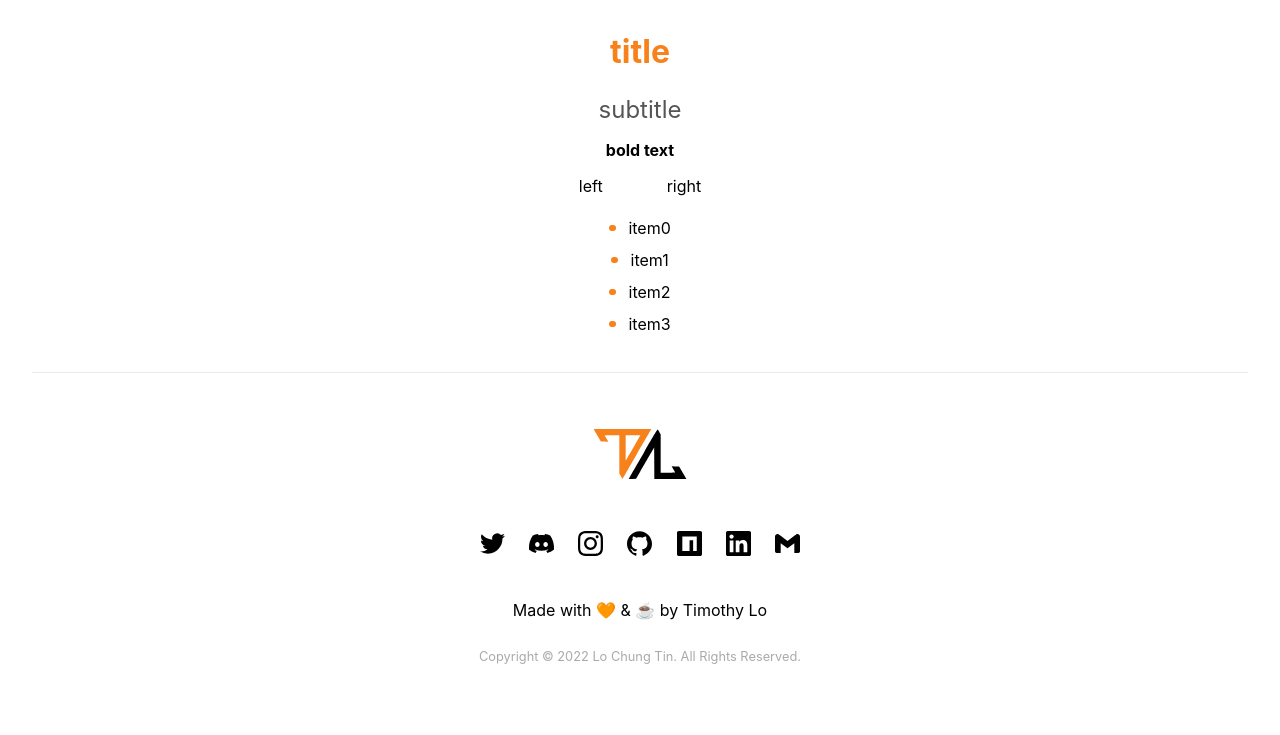
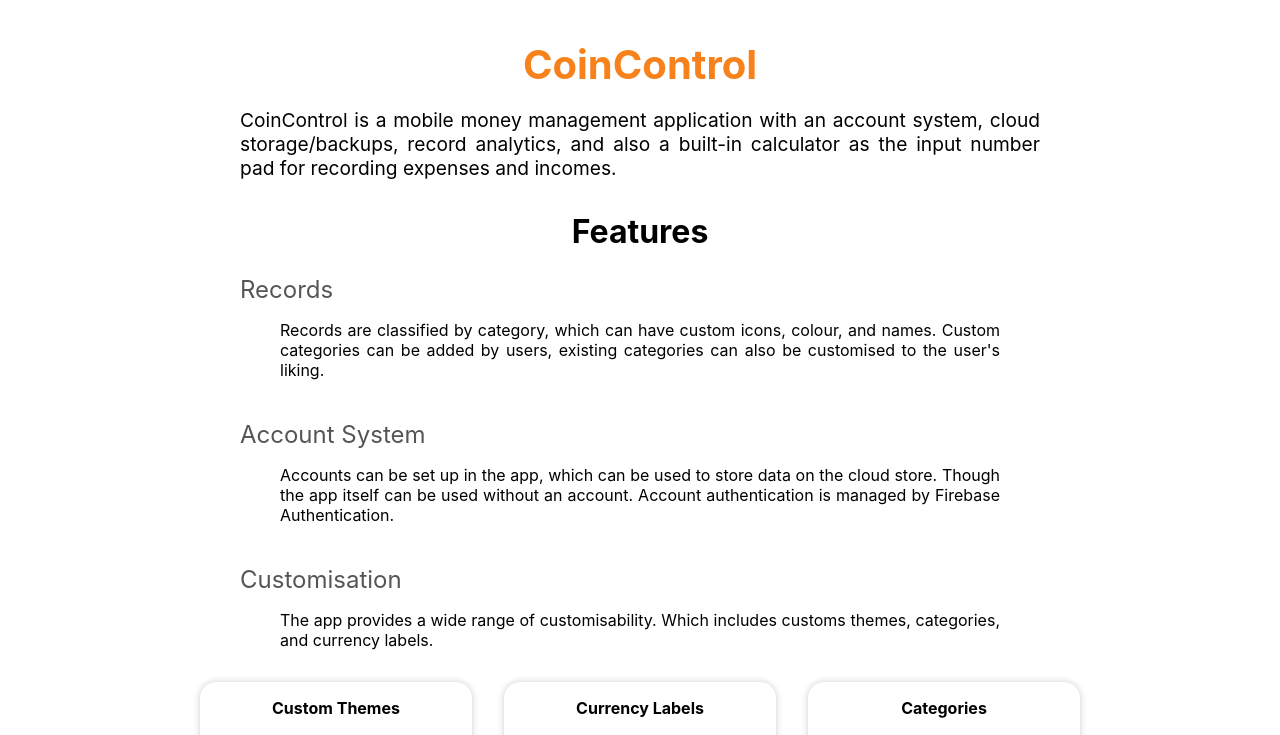
Before and after one commit to lochungtin/portfolio, a Next.js app: page /projects/1 in a window 1280 px wide. Shown: the top 735 px of the page. Built offline with nearby package versions, Linux system fonts and the light colour scheme.

Commit message:
dynamic loading div styling

```diff
--- a/pages/projects/[pid].js
+++ b/pages/projects/[pid].js
@@ -6,20 +6,45 @@ import { getProject } from '../api/firebase';
 import Footer from '../components/footer';
 
 import styles from '../../styles/detail.module.css';
+import Head from 'next/head';
 
 const data = {
-    order: 't0s0b0h0o2p0e-o2p1e-e-l0',
+    order: 'n0 a0 t0 s0 p0 s1 p1 s2 p2 h4 x1 b0 p3 e- x1 b1 p4 l0 e- x1 b2 p5 e- e- s3 p6 l1 s4 p7 t1 p8',
     content: {
-        t0: 'title',
-        s0: 'subtitle',
-        b0: 'bold text',
-        p0: 'left',
-        p1: 'right',
+        n0: 'CoinControl',
+        t0: 'Features',
+        t1: 'Future Plans',
+        s0: 'Records',
+        s1: 'Account System',
+        s2: 'Customisation',
+        b0: 'Custom Themes',
+        b1: 'Currency Labels',
+        b2: 'Categories',
+        s3: 'Data Management',
+        s4: 'Notifications',
+        a0: `CoinControl is a mobile money management application with an account system, cloud storage/backups, record analytics, and also a built-in calculator as the input number pad for recording expenses and incomes.`,
+        p0: `Records are classified by category, which can have custom icons, colour, and names. Custom categories can be added by users, existing categories can also be customised to the user's liking.`,
+        p1: `Accounts can be set up in the app, which can be used to store data on the cloud store. Though the app itself can be used without an account. Account authentication is managed by Firebase Authentication.`,
+        p2: `The app provides a wide range of customisability. Which includes customs themes, categories, and currency labels.`,
+        p3: `With a custom colour picker, users can choose from 30 different flat design colours and customise their app's accent. Light mode is also a togglable option in the settings.`,
+        p4: `Users can select their currency label for their spending records, which include:`,
+        p5: `Users can select from various icons to create their own custom categories to label their spendings and incomes. Each category is stylable with the 30 custom colours provided by the colour picker.`,
+        p6: `Data is stored both locally and on the cloud via Firebase's Realtime Database System. Data syncing can be done with a press of a button. Syncing methods include`,
+        p7: `Notifications can be set to remind users to record and update their expenses daily. While the notification's default firing time is at 11:00PM local time, they can be customised to fit the user's personal schedule.`,
+        p8: `Some next steps I have in mind are creating a web application for CoinControl, so data can be accessed and updated on the computer as well, which will improve accessibility and ease of use.`,
         l0: {
-            '0': 'item0',
-            '1': 'item1',
-            '2': 'item2',
-            '3': 'item3',
+            '0': 'USD',
+            '1': 'GBP',
+            '2': 'EUR',
+            '3': 'HKD',
+            '4': 'NTD',
+            '5': 'JPY',
+            '6': 'KRW',
+        },
+        l1: {
+            '0': 'Select Latest (default option)',
+            '1': 'Cloud Overwrite Local',
+            '2': 'Local OVerwrite Cloud',
         },
     }
 };
@@ -43,7 +68,7 @@ export default function ProjectDetail() {
     //     return <div></div>
 
     const d = (children, type) => {
-        return <div className={`${styles[type[0]]} ${styles[`m${type[1]}`]}`}>
+        return <div className={`${styles[`m${type[1]}`]} ${styles[type[0]]}`}>
             {children}
         </div>;
     }
@@ -78,7 +103,7 @@ export default function ProjectDetail() {
     let cStack = new Array([]);
     let index = 0;
 
-    data.order.match(/../g).forEach(expression => {
+    data.order.replace(/ /g, '').match(/../g).forEach(expression => {
         switch (expression[0]) {
             // open div handling
             case 'o':
@@ -95,8 +120,17 @@ export default function ProjectDetail() {
                 break;
 
             // singleton element handling
+            case 'n':
+                cStack[index].push((
+                    <Head>
+                        <title>{data.content.n0}</title>
+                        <link rel="icon" href='/logo/favicon.ico' />
+                        <meta name="viewport" content="width=device-width, initial-scale=1.0"></meta>
+                    </Head>
+                ));
             case 't':
             case 's':
+            case 'a':
             case 'p':
             case 'b':
                 cStack[index].push(p(expression));
--- a/styles/detail.module.css
+++ b/styles/detail.module.css
@@ -1,59 +1,3 @@
-.r {
-    position: relative;
-    padding: 0 2rem;
-}
-
-.m {
-    align-items: center;
-    display: flex;
-    flex-direction: column;
-    justify-content: center;
-}
-
-.t {
-    color: #f7821b;
-    font-size: 2rem;
-    font-weight: bold;
-    margin-bottom: 0;
-}
-
-.s {
-    color: #555555;
-    font-size: 1.5rem;
-    margin-bottom: 0;
-}
-
-.b {
-    font-weight: bold;
-    margin-bottom: 0;
-}
-
-.h {
-    align-items: center;
-    display: flex;
-    flex-direction: row;
-    justify-content: center;
-}
-
-.lRow {
-    align-items: center;
-    display: flex;
-    flex-direction: row;
-    justify-content: center;
-}
-
-.lDot {
-    background-color: #f7821b;
-    border-radius: 0.2rem;
-    height: 0.4rem;
-    margin-right: 0.8rem;
-    width: 0.4rem;
-}
-
-.l {
-    line-height: 0;
-}
-
 .m1 {
     margin: 0 1rem;
 }
@@ -91,7 +35,7 @@
 }
 
 .mA {
-    margin: 2rem
+    margin: 2rem;
 }
 
 .mB {
@@ -113,3 +57,132 @@
 .mF {
     margin: 4rem;
 }
+
+
+.r {
+    position: relative;
+    padding: 0 2rem;
+}
+
+.m {
+    align-items: center;
+    display: flex;
+    flex: 1;
+    flex-direction: column;
+    justify-content: center;
+}
+
+.n {
+    color: #f7821b;
+    font-size: 2.5rem;
+    font-weight: bold;
+    margin-bottom: 0;
+}
+
+.t {
+    /* color: #f7821b; */
+    font-size: 2rem;
+    font-weight: bold;
+    margin-bottom: 0;
+}
+
+.s {
+    color: #555555;
+    font-size: 1.5rem;
+    margin-bottom: 0;
+}
+
+.a {
+    font-size: 1.2rem;
+    margin-bottom: 0;
+}
+
+.b {
+    font-weight: bold;
+    margin-bottom: 0;
+}
+
+.o {
+    align-items: center;
+    display: flex;
+    flex-direction: column;
+    justify-content: center;
+}
+
+.x {
+    align-items: center;
+    border-radius: 1rem;
+    box-shadow: 0 0 7px rgba(0, 0, 0, 0.2);
+    display: flex;
+    flex-direction: column;
+    justify-content: center;
+    padding: 0 1rem;
+}
+
+.h {
+    align-items: flex-start;
+    display: flex;
+    flex-direction: row;
+    justify-content: center;
+}
+
+.lRow {
+    align-items: center;
+    display: flex;
+    flex-direction: row;
+    justify-content: center;
+}
+
+.lDot {
+    background-color: #f7821b;
+    border-radius: 0.2rem;
+    height: 0.4rem;
+    margin-right: 0.8rem;
+    width: 0.4rem;
+}
+
+.l {
+    line-height: 0;
+}
+
+@media only screen and (max-width: 768px) {
+    .h {
+        flex-direction: column;
+    }
+
+    .o {
+        margin-top: 1rem;
+        width: 90vw;
+    }
+
+    .x {
+        margin-top: 1rem;
+        width: 90vw;
+    }
+}
+
+@media only screen and (min-width: 769px) {
+    .t {
+        max-width: 60rem;
+    }
+
+    .s {
+        width: 50rem;
+    }
+
+    .a {
+        max-width: 50rem;
+    }
+
+    .p {
+        max-width: 45rem;
+    }
+
+    .o {
+        width: 17rem;
+    }
+
+    .x {
+        width: 17rem;
+    }
+}
```
